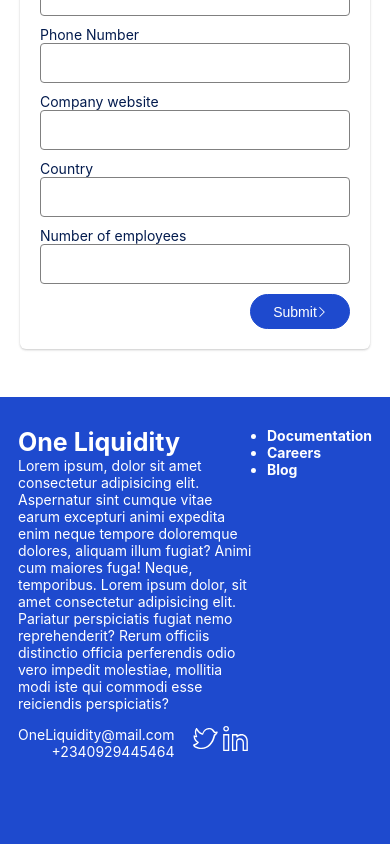
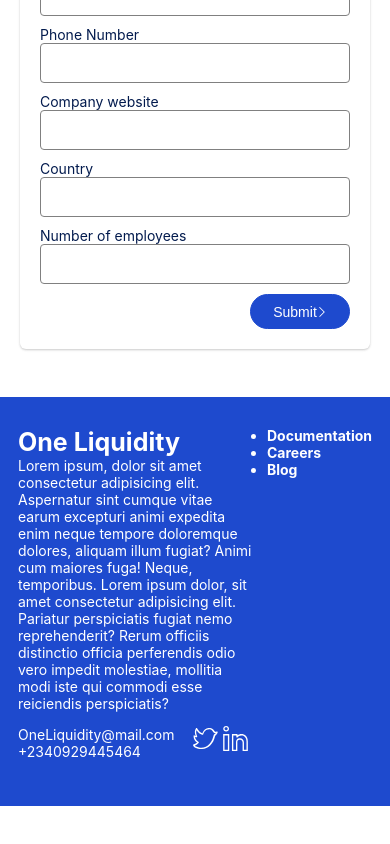
Before and after one commit to ayomidebajo/one-liquidity, a React (Create React App) app: page / in a window 390 px wide. Shown: the part 3259-4103 px from the top of the page. After the commit the page ends 4065 px from the top, so only its background shows below. Built offline with nearby package versions, Linux system fonts and the light colour scheme.

Commit message:
add little css fix

```diff
--- a/src/styles/styles.css
+++ b/src/styles/styles.css
@@ -543,12 +543,6 @@ label {
         padding: 0;
     }
 
-    /* .main-body {
-    padding: 0 10px;
-} */
-
-
-
     .header--container {
         width: 100%;
     }
@@ -583,6 +577,7 @@ label {
     .navbar----container {
         padding-left: 18px;
     }
+
     .footer-about {
         grid-column: 1 / 3;
         grid-row: 1 / 2;
@@ -594,11 +589,14 @@ label {
 
     .footer-contact-info {
         grid-column: 1;
+        align-items: start;
     }
 
     .grid--container-four {
         grid-template-columns: repeat(2, 1fr);
+        grid-auto-rows: minmax(50px, auto);
     }
+
     .dashboard-image-feature {
         display: flex;
         justify-content: center;
@@ -747,9 +745,11 @@ padding: 0 10px;
     .navbar----container {
         padding-left: 11px;
     }
+
     .footer-about {
         grid-column: 1 / 3;
         grid-row: 1 / 2;
+        /* margin-bottom: 40px; */
     }
 
     .footer-menu {
@@ -761,11 +761,14 @@ padding: 0 10px;
 
     .footer-contact-info {
         grid-column: 1;
+        align-items: start;
     }
 
     .grid--container-four {
         grid-template-columns: repeat(2, 1fr);
+        grid-auto-rows: minmax(50px, auto);
     }
+
     .dashboard-image-feature {
         display: flex;
         justify-content: center;
```
Lines whose indentation alone changed are shown as unchanged.
